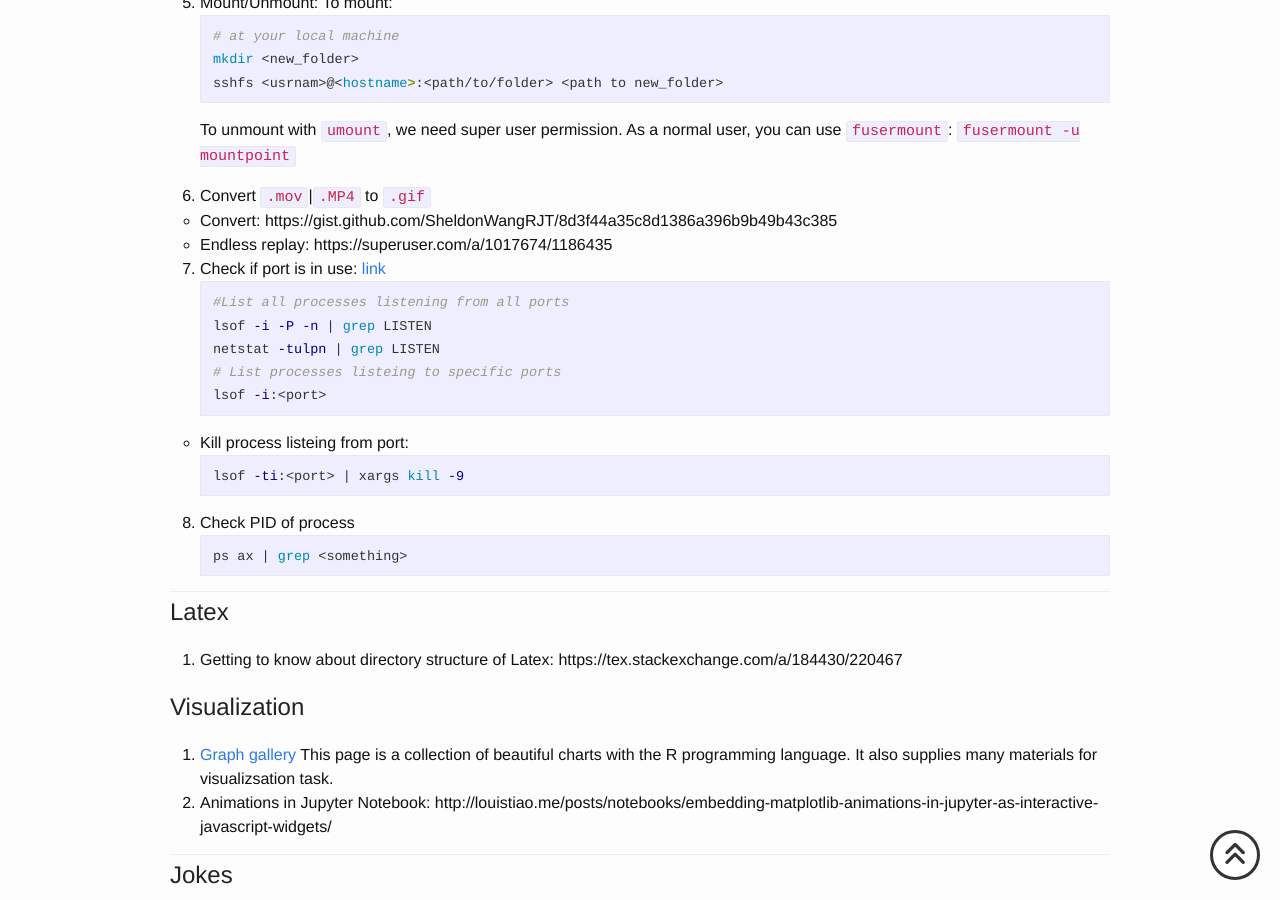
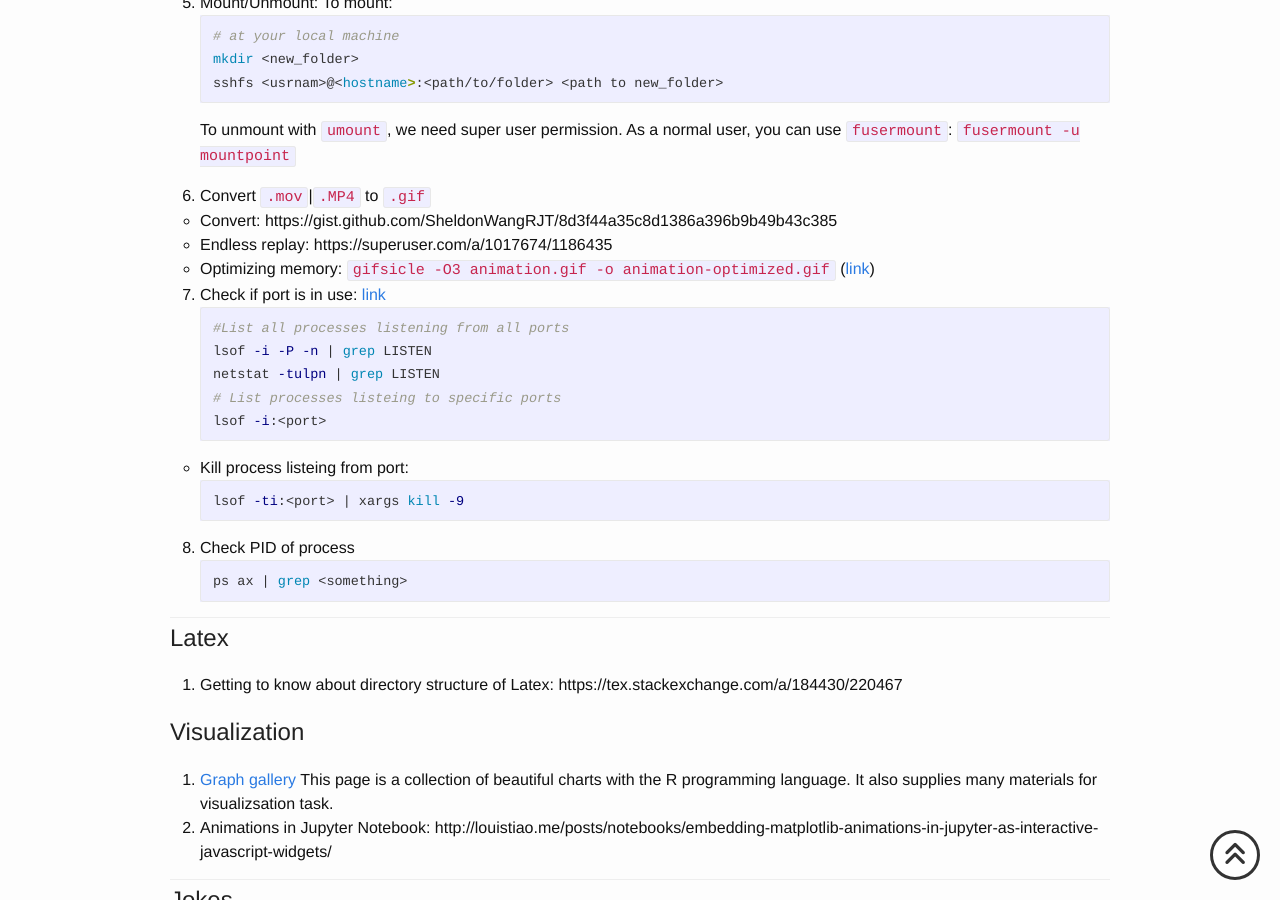
Before and after one commit to hnguyentt/hnguyentt.github.io, a Jekyll site: the page built from _posts/2019-12-28-Miscellaneous.md, in a window 1280 px wide and 900 px high, scrolled down 2562 px. Built offline with Jekyll 4.4.1, drawn with Linux system fonts in a browser that asks for light colours; nearby versions of some CDN libraries; comment, search, counter and statistics services are not loaded.

Commit message:
add optim gif

````diff
--- a/_posts/2019-12-28-Miscellaneous.md
+++ b/_posts/2019-12-28-Miscellaneous.md
@@ -123,6 +123,7 @@ As a normal user, you can use `fusermount`:
 6. Convert `.mov`|`.MP4` to `.gif`
 * Convert: https://gist.github.com/SheldonWangRJT/8d3f44a35c8d1386a396b9b49b43c385
 * Endless replay: https://superuser.com/a/1017674/1186435
+* Optimizing memory: `gifsicle -O3 animation.gif -o animation-optimized.gif` ([link](https://davidwalsh.name/optimize-gifs))
 
 7. Check if port is in use: [link](https://www.cyberciti.biz/faq/unix-linux-check-if-port-is-in-use-command/)
 ```bash
````
